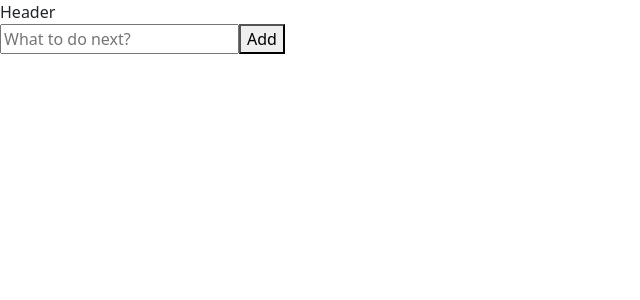
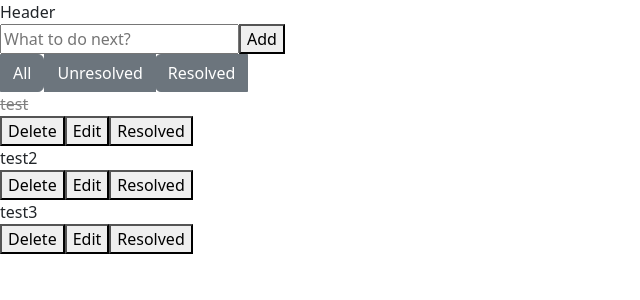
Before and after one commit to Etozhenadim/todo, a React (Create React App) app: page / in a window 1280 px wide. Shown: the top 300 px of the page, without its empty margins (0-640 px from the left). Built offline with nearby package versions, Linux system fonts and the light colour scheme.

Commit message:
added filter

```diff
--- a/src/components/AddTodo/AddTodo.js
+++ b/src/components/AddTodo/AddTodo.js
@@ -1,7 +1,6 @@
 import React, {useState} from 'react'
 
 function AddTodo({todo, setTodo}) {
-
   const [value, setValue] = useState('');
 
   const saveTodo =()=> {
@@ -14,6 +13,8 @@ function AddTodo({todo, setTodo}) {
       )
       setValue('');
   }
+
+
   return (
     <div>
       <input placeholder='What to do next?' value ={value} onChange={(e)=> setValue(e.target.value)}/>
--- a/src/components/TodoList/TodoList.js
+++ b/src/components/TodoList/TodoList.js
@@ -1,9 +1,24 @@
-import React, {useState} from 'react'
+import React, {useState, useEffect} from 'react'
 import style from './TodoList.module.css'
 function ToDoList({todo, setTodo}) {
 
     const [edit, setEdit] = useState(null)
     const [value, setValue] = useState('')
+    const [filtered, setFiltered] = useState(todo);
+
+    useEffect( () => {
+        setFiltered(todo)
+    }, [todo])
+
+
+    const todoFilter = (status) => {
+        if(status === 'all'){
+            setFiltered(todo)
+        } else {
+            let newTodo = [...todo].filter(item => item.status === status)
+            setFiltered(newTodo)
+        }
+    }
 
    const deleteTodo = (id)=>{
         let newTodo = [...todo].filter(elem=> elem.id !== id);
@@ -36,7 +51,19 @@ function ToDoList({todo, setTodo}) {
 
   return (
     <div>
-        {todo.map(item =>
+        <div class="btn-group" role="group" aria-label="Basic example">
+            <button type="button" class="btn btn-secondary" onClick={() => todoFilter('all')}>All</button>
+            <button type="button" class="btn btn-secondary" onClick={() => todoFilter(true)}>Unresolved</button>
+            <button type="button" class="btn btn-secondary" onClick={() => todoFilter(false)}>Resolved</button>
+        </div>
+        {/* <select class="form-select" aria-label="Default select example">
+            <option selected>Open this select menu</option>
+            <option value="1" onClick={() => todoFilter('all')}>All</option>
+            <option value="2" onClick={() => todoFilter('true')}>Two</option>
+            <option value="3" onClick={() => todoFilter('false')}>Three</option>
+        </select> */}
+
+        {filtered.map(item =>
             <div key= {item.id}>
                 {
                     edit === item.id ?
--- a/src/components/app/app.js
+++ b/src/components/app/app.js
@@ -9,8 +9,10 @@ import './app.css'
 export function App() {
 
   const [todo, setTodo] = useState([
-
-  ])
+    {id: 1, title: 'test', status: false},
+    {id: 2, title: 'test2', status: true},
+    {id: 3, title: 'test3', status: true},
+  ]);
 
    return(
     <div>
```
